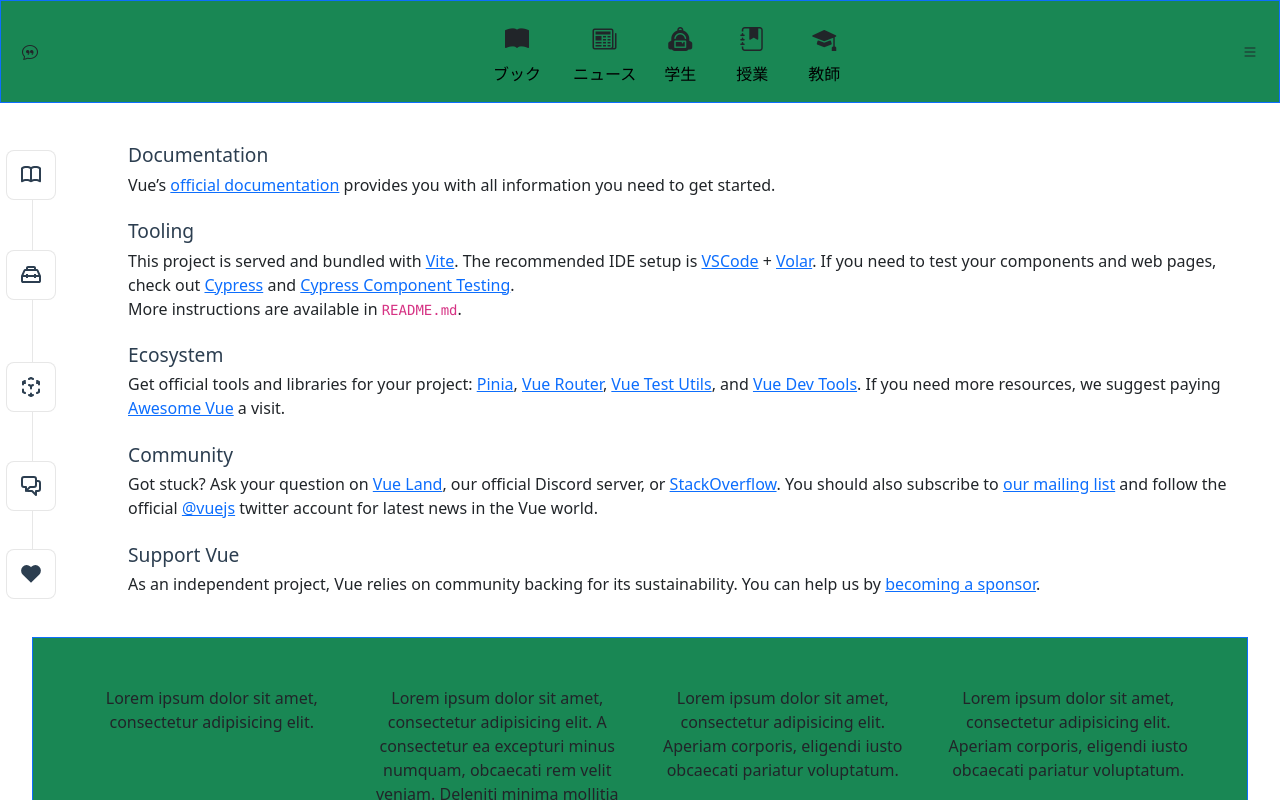
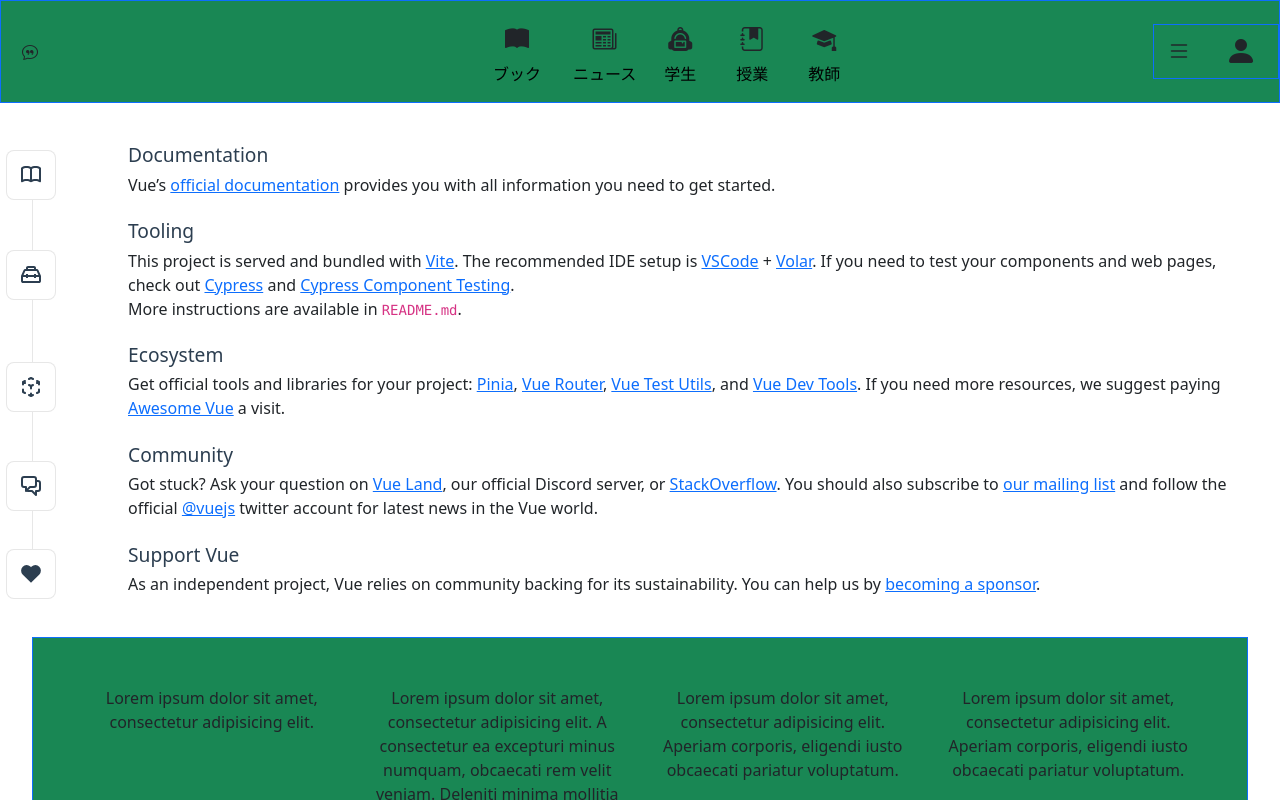
Before and after one commit to damouu/LibraryApp-VUEJS, a Vue app: page / in a window 1280 px wide. Shown: the top 800 px of the page. Built offline with nearby package versions, Linux system fonts and the light colour scheme.

Commit message:
#POLARISDPVUEJS-14 Done Unassigned Fixed Done
Style: 2 icons

gathers the two icons into one single component

```diff
--- a/src/components/FormSearch.vue
+++ b/src/components/FormSearch.vue
@@ -1,5 +1,10 @@
 <template>
-  <button class="btn rounded ms-2 me-2">
-    <i class="bi bi-list"></i>
-  </button>
+  <div class="border border-primary">
+    <button class="btn rounded">
+      <i class="bi bi-list h4"></i>
+    </button>
+    <button class="btn rounded ms-2 me-2">
+      <i class="bi bi-person-fill h2"></i>
+    </button>
+  </div>
 </template>
```
